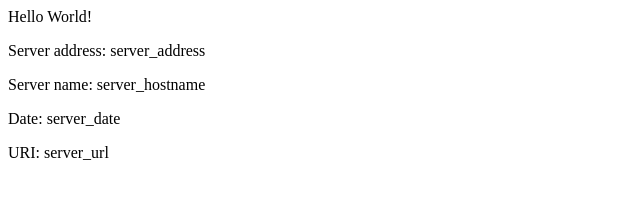
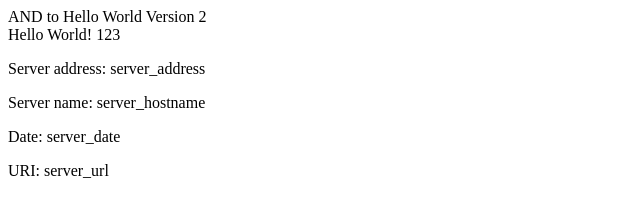
Before and after one commit to frog321/eks-example, a plain HTML site: page src/index.html in a window 1280 px wide. Shown: the whole page, without its empty margins (0-640 px from the left). Drawn offline with Linux system fonts and the light colour scheme.

Commit message:
v3 Updating home page 123

```diff
--- a/src/index.html
+++ b/src/index.html
@@ -1,8 +1,8 @@
 <head>
-<title>Hello World 2</title>
+	<thange the <title> AND <h> to Hello World Version 2
 </head>
 <div class="info">
-<h>Hello World!</h>
+<h>Hello World! 123<h>
 <p><span>Server&nbsp;address:</span> <span>server_address</span></p>
 <p><span>Server&nbsp;name:</span> <span>server_hostname</span></p>
 <p class="smaller"><span>Date:</span> <span>server_date</span></p>
```
